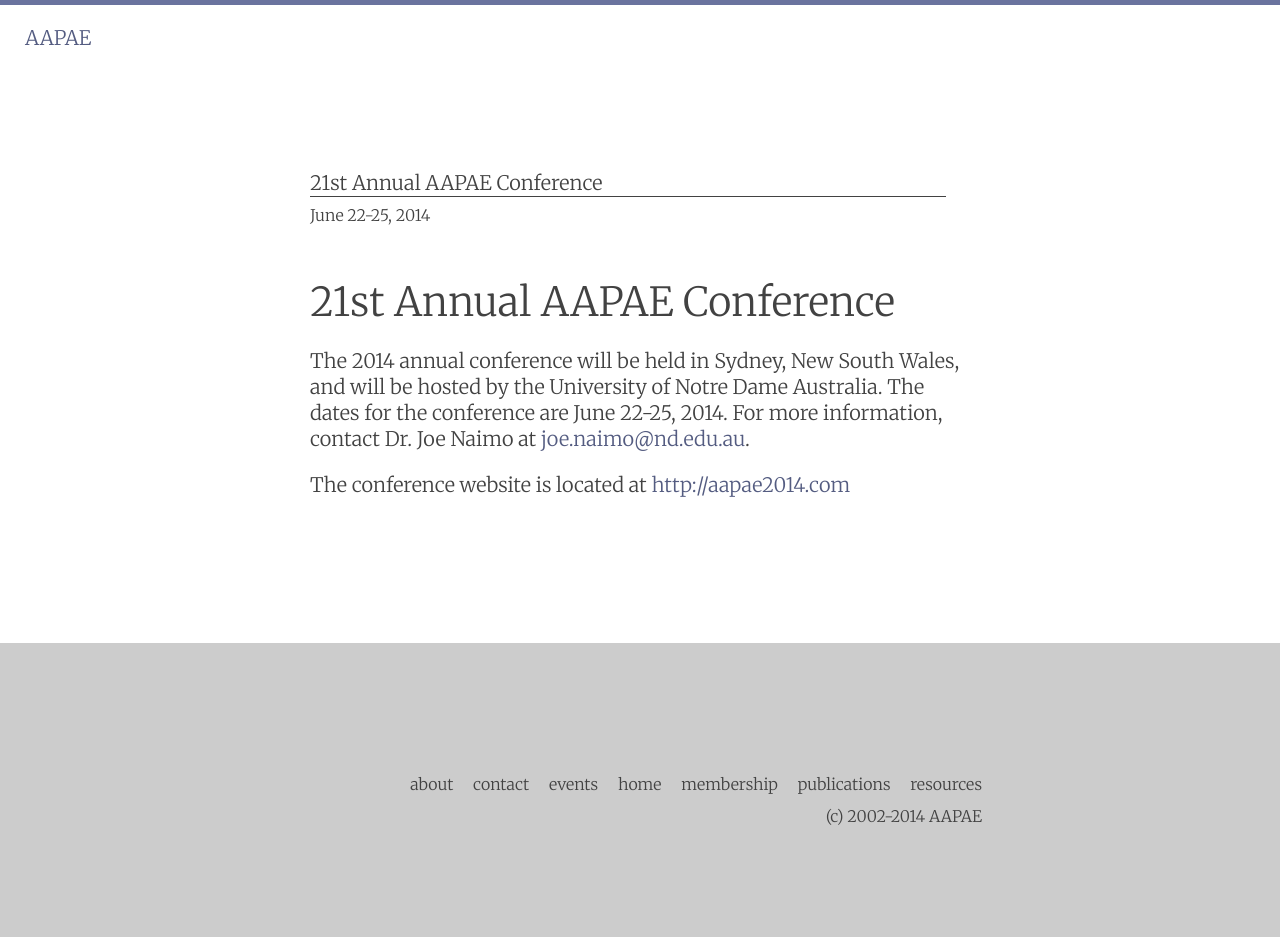
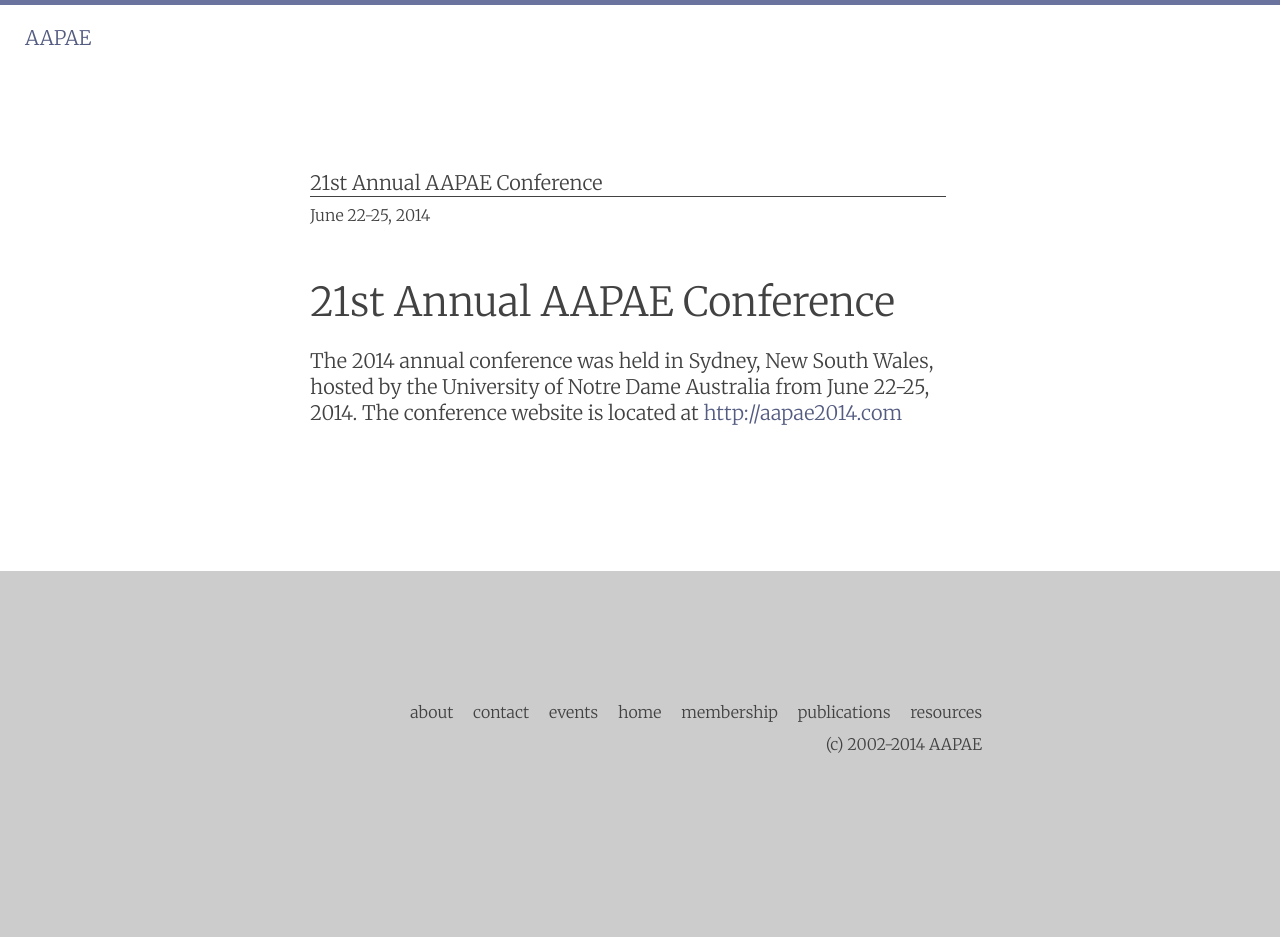
Before and after one commit to aapae/aapae.github.io, a Jekyll site: the page built from _posts/events/2014-06-07-21st-annual-aapae-conference.md, in a window 1280 px wide. Built offline with Jekyll 4.4.1, drawn with Linux system fonts in a browser that asks for light colours; after the commit the page ends 900 px from its top, so only the background shows below that.

Commit message:
Update 2014-06-07-21st-annual-aapae-conference.md

```diff
--- a/_posts/events/2014-06-07-21st-annual-aapae-conference.md
+++ b/_posts/events/2014-06-07-21st-annual-aapae-conference.md
@@ -6,7 +6,4 @@
 conference-dates: June 22-25, 2014
 ---
 
-The 2014 annual conference will be held in Sydney, New South Wales, and will be hosted by the University of Notre Dame Australia. The dates for the conference are June 22-25, 2014.
-For more information, contact Dr. Joe Naimo at [joe.naimo@nd.edu.au](joe.naimo@nd.edu.au).
-
-The conference website is located at [http://aapae2014.com](http://aapae2014.com)
+The 2014 annual conference was held in Sydney, New South Wales, hosted by the University of Notre Dame Australia from June 22-25, 2014. The conference website is located at [http://aapae2014.com](http://aapae2014.com)
```
